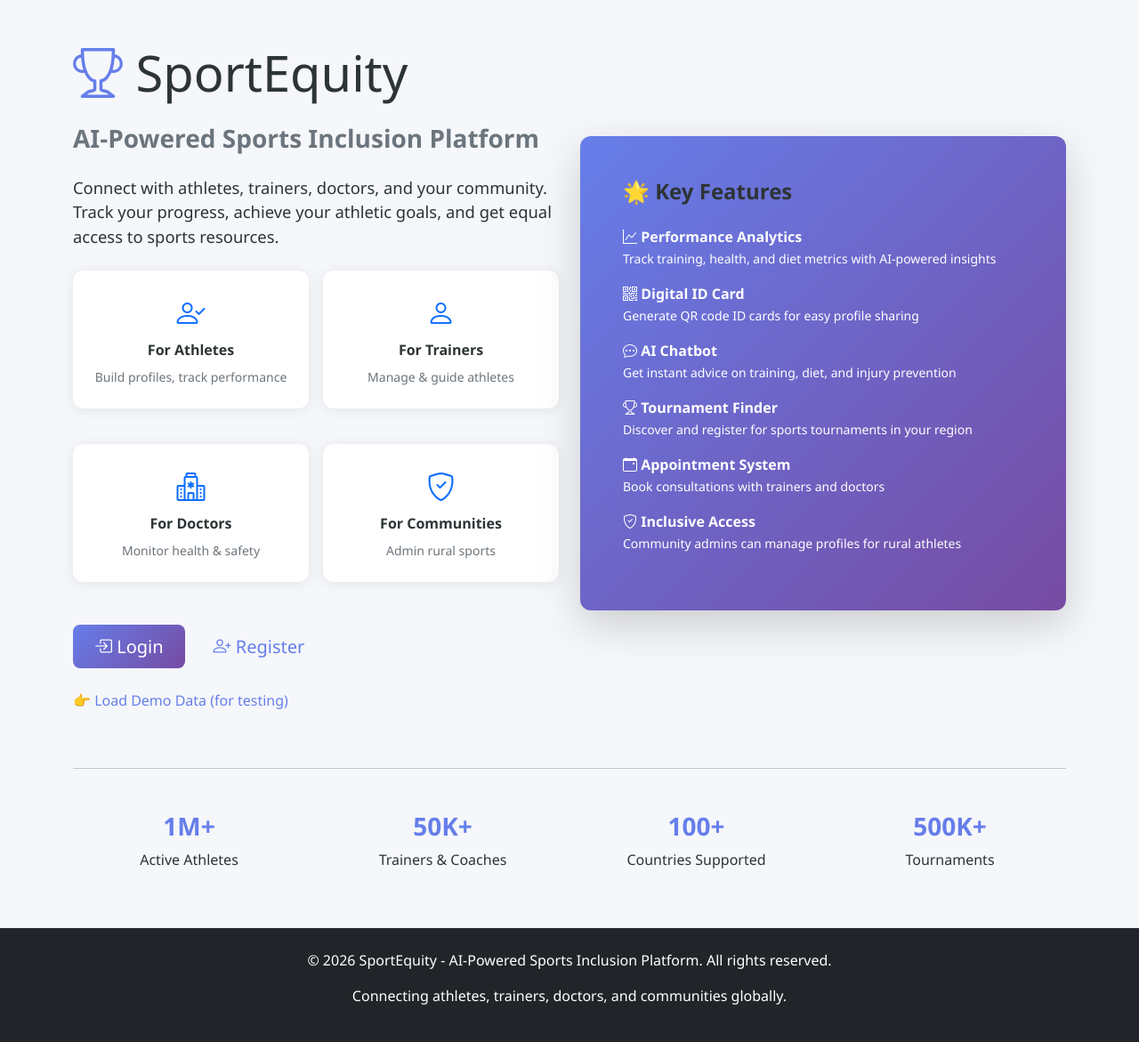
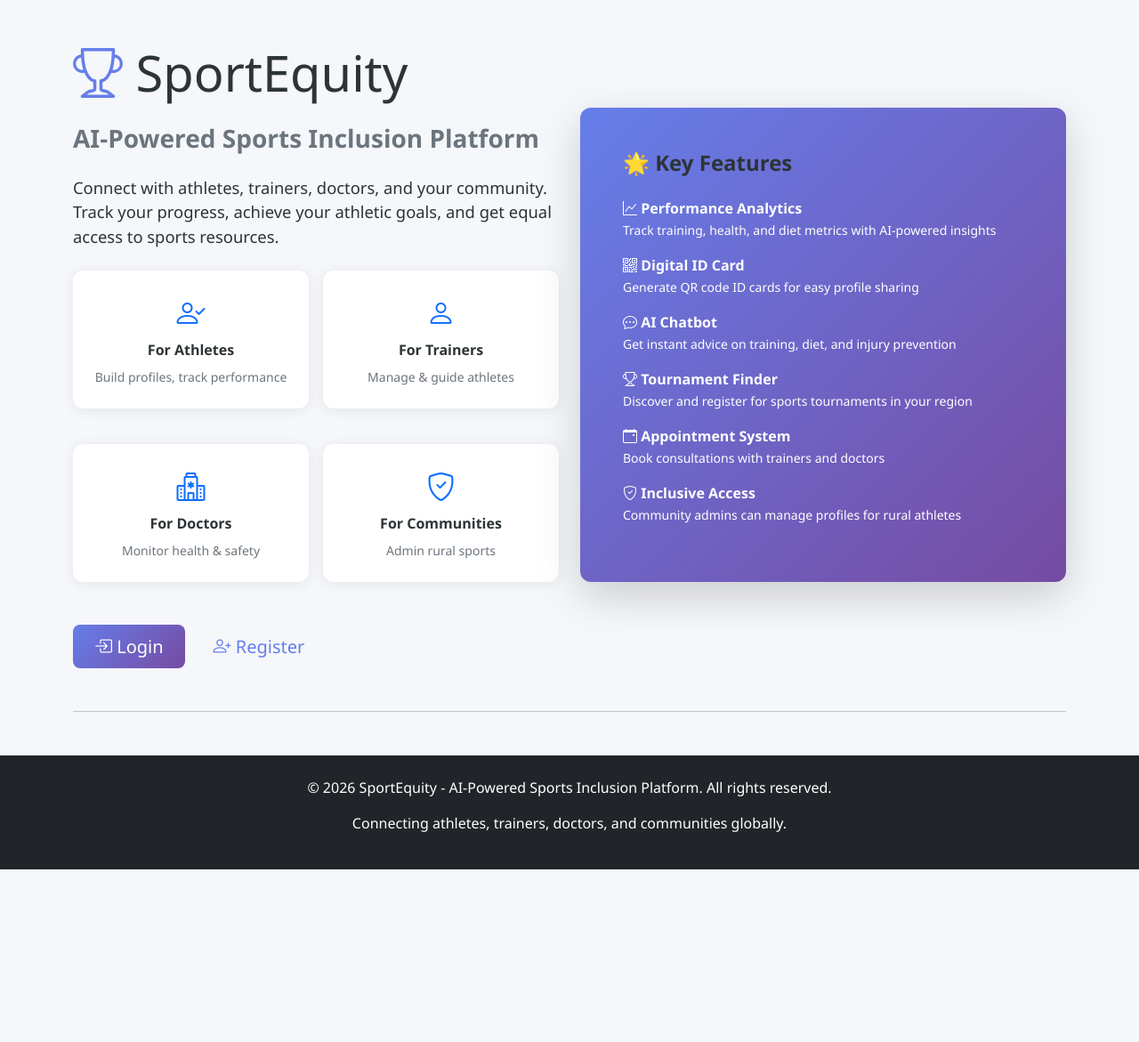
Before and after one commit to PiyushKoli04/sportequity, a Flask app: page / in a window 1280 px wide. Shown: the whole page at 89% size. After the commit the page ends 977 px from the top, so only its background shows below. Run offline with Flask 3, Linux system fonts and the light colour scheme.

Commit message:
Changed stats

```diff
--- a/templates/index.html
+++ b/templates/index.html
@@ -62,9 +62,7 @@
                 </a>
             </div>
 
-            <p class="mt-4">
-                <a href="/seed-demo-data" class="text-decoration-none">👉 Load Demo Data (for testing)</a>
-            </p>
+
         </div>
 
         <div class="col-md-6">
@@ -105,23 +103,6 @@
     <hr class="my-5">
 
     <!-- Stats Section -->
-    <div class="row text-center mb-5">
-        <div class="col-md-3">
-            <h3 class="text-primary">1M+</h3>
-            <p>Active Athletes</p>
-        </div>
-        <div class="col-md-3">
-            <h3 class="text-primary">50K+</h3>
-            <p>Trainers & Coaches</p>
-        </div>
-        <div class="col-md-3">
-            <h3 class="text-primary">100+</h3>
-            <p>Countries Supported</p>
-        </div>
-        <div class="col-md-3">
-            <h3 class="text-primary">500K+</h3>
-            <p>Tournaments</p>
-        </div>
-    </div>
+
 </div>
 {% endblock %}
```
